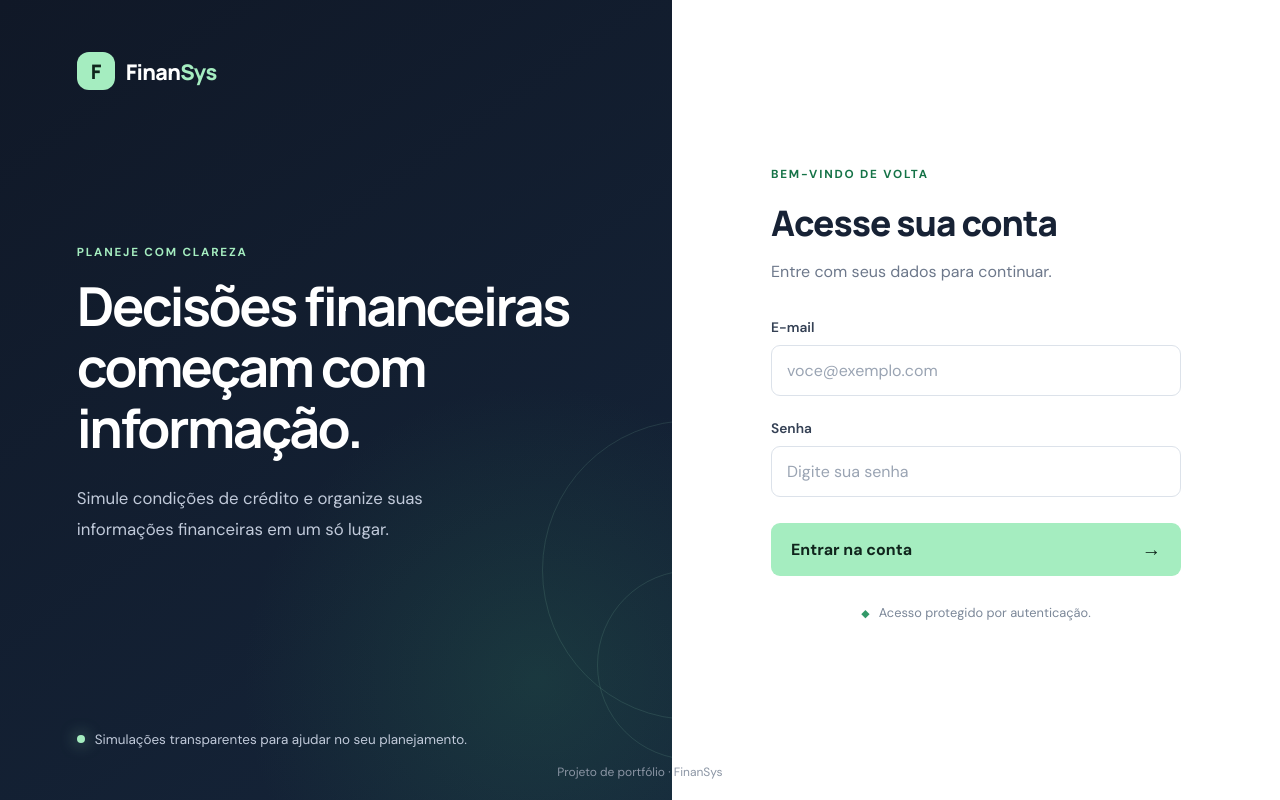
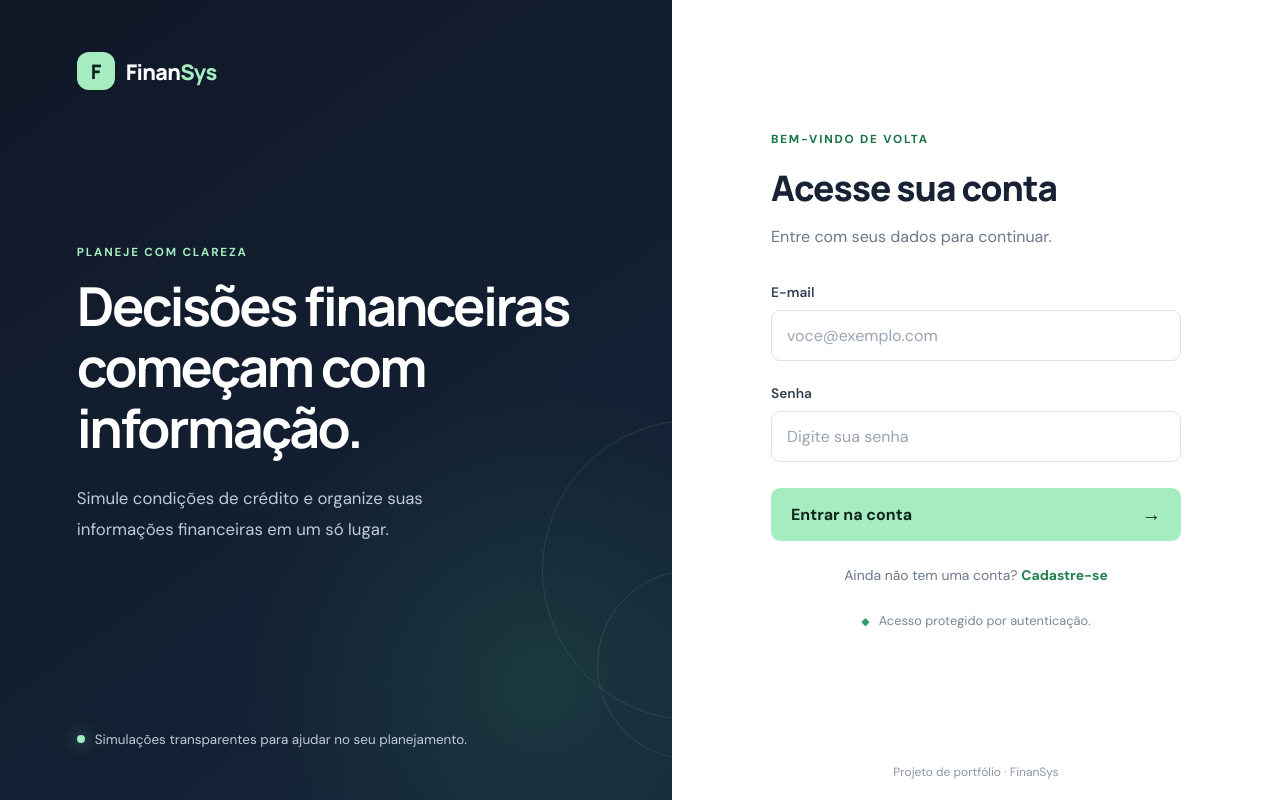
Before and after one commit to SamuelPeixoto121/proj_finansys, a React (Vite) app in the folder frontend/: page / in a window 1280 px wide. Built offline with nearby package versions, Linux system fonts and the light colour scheme.

Commit message:
cadastro de usuarios na interface

```diff
--- a/frontend/css/styles.css
+++ b/frontend/css/styles.css
@@ -8,12 +8,8 @@
   text-rendering: optimizeLegibility;
   -webkit-font-smoothing: antialiased;
   -moz-osx-font-smoothing: grayscale;
-    font-optical-sizing: auto;
   font-weight: 400;
-    font-size: 16px;
-    font-feature-settings: "ss01" on;
   --navy: #101827;
-    --navy-light: #1b2940;
   --green: #a5edc0;
   --green-dark: #157347;
   --text: #172235;
@@ -117,12 +113,6 @@ button {
   color: var(--green);
 }
 
-.hero-copy {
-    max-width: 540px;
-    margin: auto 0;
-    padding: 64px 0 80px;
-}
-
 .eyebrow {
   margin: 0 0 16px;
   color: var(--green-dark);
@@ -135,6 +125,12 @@ button {
   color: var(--green);
 }
 
+.hero-copy {
+  max-width: 540px;
+  margin: auto 0;
+  padding: 64px 0 80px;
+}
+
 .hero-copy h1,
 .welcome-section h1 {
   margin: 0;
@@ -145,7 +141,7 @@ button {
   line-height: 1.13;
 }
 
-.hero-copy>p:last-child {
+.hero-copy > p:last-child {
   max-width: 440px;
   margin-top: 25px;
   color: #c1cada;
@@ -191,10 +187,11 @@ button {
 }
 
 .form-panel {
+  position: relative;
   display: flex;
   align-items: center;
   justify-content: center;
-    padding: 48px clamp(28px, 5vw, 82px);
+  padding: 48px clamp(28px, 5vw, 82px) 75px;
   background: #fff;
 }
 
@@ -251,16 +248,6 @@ button {
   box-shadow: 0 0 0 3px rgb(72 168 118 / 13%);
 }
 
-.password-label-row {
-    display: flex;
-    align-items: center;
-    justify-content: space-between;
-}
-
-.password-label-row label {
-    margin-bottom: 9px;
-}
-
 .button {
   display: inline-flex;
   min-height: 47px;
@@ -301,15 +288,57 @@ button {
   font-size: 1.2rem;
 }
 
-.error-message {
+.button-outline {
+  min-height: 40px;
+  border-color: #dce2ea;
+  color: #344054;
+  background: #fff;
+}
+
+.button-outline:hover {
+  background: #f0f3f7;
+}
+
+.error-message,
+.success-message {
   margin: -7px 0 17px;
   padding: 11px 12px;
-    border: 1px solid #f5c5c5;
+  border: 1px solid;
   border-radius: 8px;
+  font-size: 0.86rem;
+  line-height: 1.5;
+}
+
+.error-message {
+  border-color: #f5c5c5;
   color: #a12626;
   background: #fff4f4;
-    font-size: 0.86rem;
-    line-height: 1.5;
+}
+
+.success-message {
+  border-color: #b9e8cb;
+  color: #176b42;
+  background: #effbf3;
+}
+
+.auth-switch {
+  margin: 25px 0 0;
+  color: var(--muted);
+  font-size: 0.87rem;
+  text-align: center;
+}
+
+.text-button {
+  padding: 0;
+  border: 0;
+  color: #218052;
+  background: transparent;
+  font-weight: 700;
+}
+
+.text-button:hover {
+  color: #125d39;
+  text-decoration: underline;
 }
 
 .security-note {
@@ -386,17 +415,6 @@ button {
   border-radius: 10px;
 }
 
-.button-outline {
-    min-height: 40px;
-    border-color: #dce2ea;
-    color: #344054;
-    background: #fff;
-}
-
-.button-outline:hover {
-    background: #f0f3f7;
-}
-
 .welcome-section {
   padding: 58px 0 38px;
 }
@@ -447,7 +465,7 @@ button {
   letter-spacing: -0.3px;
 }
 
-.info-card>p {
+.info-card > p {
   color: var(--muted);
   font-size: 0.9rem;
   line-height: 1.7;
@@ -556,10 +574,6 @@ button {
     height: 35px;
   }
 
-    .form-footer {
-        bottom: 18px;
-    }
-
   .dashboard-grid {
     grid-template-columns: 1fr;
   }
@@ -581,7 +595,6 @@ button {
 }
 
 @media (prefers-reduced-motion: reduce) {
-
   *,
   *::before,
   *::after {
--- a/frontend/src/App.tsx
+++ b/frontend/src/App.tsx
@@ -20,6 +20,13 @@ interface MeResponse {
   user: User;
 }
 
+interface RegisterResponse {
+  message: string;
+  user: User;
+}
+
+type AuthMode = "login" | "register";
+
 const TOKEN_KEY = "finansys_access_token";
 
 async function readError(response: Response): Promise<string> {
@@ -32,12 +39,15 @@ async function readError(response: Response): Promise<string> {
 }
 
 export default function App() {
+  const [mode, setMode] = useState<AuthMode>("login");
+  const [name, setName] = useState("");
   const [email, setEmail] = useState("");
   const [password, setPassword] = useState("");
   const [user, setUser] = useState<User | null>(null);
   const [loading, setLoading] = useState(true);
   const [submitting, setSubmitting] = useState(false);
   const [error, setError] = useState("");
+  const [success, setSuccess] = useState("");
 
   useEffect(() => {
     const token = sessionStorage.getItem(TOKEN_KEY);
@@ -68,7 +78,9 @@ export default function App() {
         setUser(data.user);
       } catch {
         if (!controller.signal.aborted) {
-          setError("Não foi possível conectar à API. Verifique se o backend está ligado.");
+          setError(
+            "Não foi possível conectar à API. Verifique se o backend está ligado.",
+          );
         }
       } finally {
         if (!controller.signal.aborted) {
@@ -82,9 +94,17 @@ export default function App() {
     return () => controller.abort();
   }, []);
 
+  function changeMode(nextMode: AuthMode) {
+    setMode(nextMode);
+    setError("");
+    setSuccess("");
+    setPassword("");
+  }
+
   async function handleLogin(event: FormEvent<HTMLFormElement>) {
     event.preventDefault();
     setError("");
+    setSuccess("");
     setSubmitting(true);
 
     try {
@@ -110,7 +130,59 @@ export default function App() {
       setUser(data.user);
       setPassword("");
     } catch {
-      setError("Não foi possível conectar à API. Verifique se o backend está ligado.");
+      setError(
+        "Não foi possível conectar à API. Verifique se o backend está ligado.",
+      );
+    } finally {
+      setSubmitting(false);
+    }
+  }
+
+  async function handleRegister(event: FormEvent<HTMLFormElement>) {
+    event.preventDefault();
+    setError("");
+    setSuccess("");
+
+    if (password.length < 8) {
+      setError("A senha deve ter pelo menos 8 caracteres.");
+      return;
+    }
+
+    if (new TextEncoder().encode(password).length > 72) {
+      setError("A senha não pode ultrapassar 72 bytes.");
+      return;
+    }
+
+    setSubmitting(true);
+
+    try {
+      const response = await fetch("/api/v1/auth/register", {
+        method: "POST",
+        headers: {
+          "Content-Type": "application/json",
+        },
+        body: JSON.stringify({
+          name: name.trim(),
+          email: email.trim(),
+          password,
+        }),
+      });
+
+      if (!response.ok) {
+        setError(await readError(response));
+        return;
+      }
+
+      const data: RegisterResponse = await response.json();
+
+      setSuccess(`${data.message} Agora, entre com seu e-mail e senha.`);
+      setMode("login");
+      setName("");
+      setPassword("");
+    } catch {
+      setError(
+        "Não foi possível conectar à API. Verifique se o backend está ligado.",
+      );
     } finally {
       setSubmitting(false);
     }
@@ -119,9 +191,12 @@ export default function App() {
   function handleLogout() {
     sessionStorage.removeItem(TOKEN_KEY);
     setUser(null);
+    setName("");
     setEmail("");
     setPassword("");
     setError("");
+    setSuccess("");
+    setMode("login");
   }
 
   if (loading) {
@@ -139,7 +214,9 @@ export default function App() {
         <header className="topbar">
           <a className="brand" href="/" aria-label="FinanSys início">
             <span className="brand-icon">F</span>
-            <span>Finan<span className="brand-accent">Sys</span></span>
+            <span>
+              Finan<span className="brand-accent">Sys</span>
+            </span>
           </a>
 
           <button className="button button-outline" onClick={handleLogout}>
@@ -204,13 +281,17 @@ export default function App() {
     );
   }
 
+  const isRegister = mode === "register";
+
   return (
     <main className="login-layout">
       <section className="brand-panel">
         <div className="brand-panel-content">
           <a className="brand brand-light" href="/" aria-label="FinanSys">
             <span className="brand-icon">F</span>
-            <span>Finan<span className="brand-accent">Sys</span></span>
+            <span>
+              Finan<span className="brand-accent">Sys</span>
+            </span>
           </a>
 
           <div className="hero-copy">
@@ -235,16 +316,40 @@ export default function App() {
         <div className="login-card">
           <div className="mobile-brand">
             <span className="brand-icon">F</span>
-            <span>Finan<span className="brand-accent">Sys</span></span>
+            <span>
+              Finan<span className="brand-accent">Sys</span>
+            </span>
           </div>
 
-          <p className="eyebrow">BEM-VINDO DE VOLTA</p>
-          <h2>Acesse sua conta</h2>
+          <p className="eyebrow">
+            {isRegister ? "COMECE POR AQUI" : "BEM-VINDO DE VOLTA"}
+          </p>
+          <h2>{isRegister ? "Crie sua conta" : "Acesse sua conta"}</h2>
           <p className="form-description">
-            Entre com seus dados para continuar.
+            {isRegister
+              ? "Preencha seus dados para começar."
+              : "Entre com seus dados para continuar."}
           </p>
 
-          <form onSubmit={handleLogin}>
+          <form onSubmit={isRegister ? handleRegister : handleLogin}>
+            {isRegister && (
+              <>
+                <label htmlFor="name">Nome completo</label>
+                <input
+                  id="name"
+                  name="name"
+                  type="text"
+                  autoComplete="name"
+                  placeholder="Seu nome completo"
+                  value={name}
+                  onChange={(event) => setName(event.target.value)}
+                  minLength={2}
+                  maxLength={120}
+                  required
+                />
+              </>
+            )}
+
             <label htmlFor="email">E-mail</label>
             <input
               id="email"
@@ -254,20 +359,20 @@ export default function App() {
               placeholder="voce@exemplo.com"
               value={email}
               onChange={(event) => setEmail(event.target.value)}
+              maxLength={255}
               required
             />
 
-            <div className="password-label-row">
-              <label htmlFor="password">Senha</label>
-            </div>
+            <label htmlFor="password">Senha</label>
             <input
               id="password"
               name="password"
               type="password"
-              autoComplete="current-password"
-              placeholder="Digite sua senha"
+              autoComplete={isRegister ? "new-password" : "current-password"}
+              placeholder={isRegister ? "Mínimo de 8 caracteres" : "Digite sua senha"}
               value={password}
               onChange={(event) => setPassword(event.target.value)}
+              minLength={isRegister ? 8 : undefined}
               required
             />
 
@@ -277,15 +382,36 @@ export default function App() {
               </p>
             )}
 
+            {success && (
+              <p className="success-message" role="status">
+                {success}
+              </p>
+            )}
+
             <button
               className="button button-primary login-button"
               type="submit"
               disabled={submitting}
             >
-              {submitting ? "Entrando..." : "Entrar na conta"}
+              {submitting
+                ? "Aguarde..."
+                : isRegister
+                  ? "Criar minha conta"
+                  : "Entrar na conta"}
               {!submitting && <span aria-hidden="true">→</span>}
             </button>
           </form>
+
+          <p className="auth-switch">
+            {isRegister ? "Já tem uma conta?" : "Ainda não tem uma conta?"}{" "}
+            <button
+              type="button"
+              className="text-button"
+              onClick={() => changeMode(isRegister ? "login" : "register")}
+            >
+              {isRegister ? "Entrar" : "Cadastre-se"}
+            </button>
+          </p>
 
           <p className="security-note">
             <span aria-hidden="true">◆</span>
```
Also changed, not shown: 1 other file (tests, documents, lock files or other folders). Lines whose indentation alone changed are shown as unchanged.
